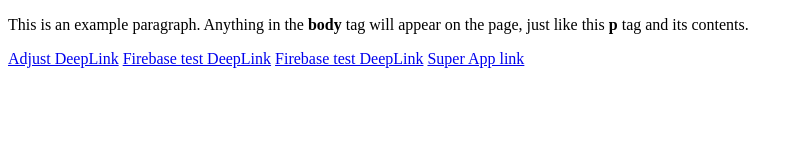
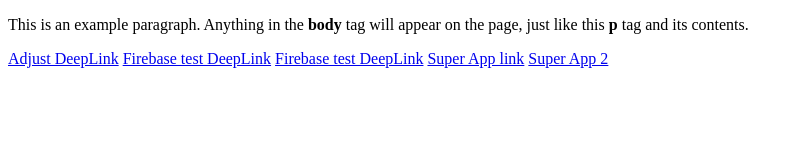
Before and after one commit to OscarUnDosTres/OscarUnDosTres.github.io, a plain HTML site: page index.html in a window 1280 px wide. Shown: the whole page, without its empty margins (0-800 px from the left). Drawn offline with Linux system fonts and the light colour scheme.

Commit message:
Update index.html

```diff
--- a/index.html
+++ b/index.html
@@ -9,5 +9,6 @@
     <a href="https://test.undostres.com.mx/?cards_dp=1&ft=credit&action=7&action_params=activate_card">Firebase test DeepLink</a>
     <a href="https://undostres.com.mx/?cards_dp=1&ft=credit&action=7&action_params=pay_card">Firebase test DeepLink</a>
     <a href="https://undostres.go.link/main?product_type=superapp_celulares_electronicos&utm_source=push&utm_medium=ios_push&utm_campaign=superapp_flashsale_bgfloristeria_20221105_null&utm_merchant=Bon%20Gout%20Florister%C3%ADa&utm_superapp_product='https://bgfloristeria.com/producto/ramo-de-gerberas/'&adj_t=r9m1s6m">Super App link</a>
+    <a href="https://undostres.com.mx/?product_type=superapp_celulares_electronicos&utm_source=push&utm_medium=ios_push&utm_campaign=superapp_flashsale_bgfloristeria_20221105_null&utm_merchant=Bon%20Gout%20Florister%C3%ADa&utm_superapp_product='https://bgfloristeria.com/producto/ramo-de-gerberas/'">Super App 2</a>
   </body>
 </html>
```
